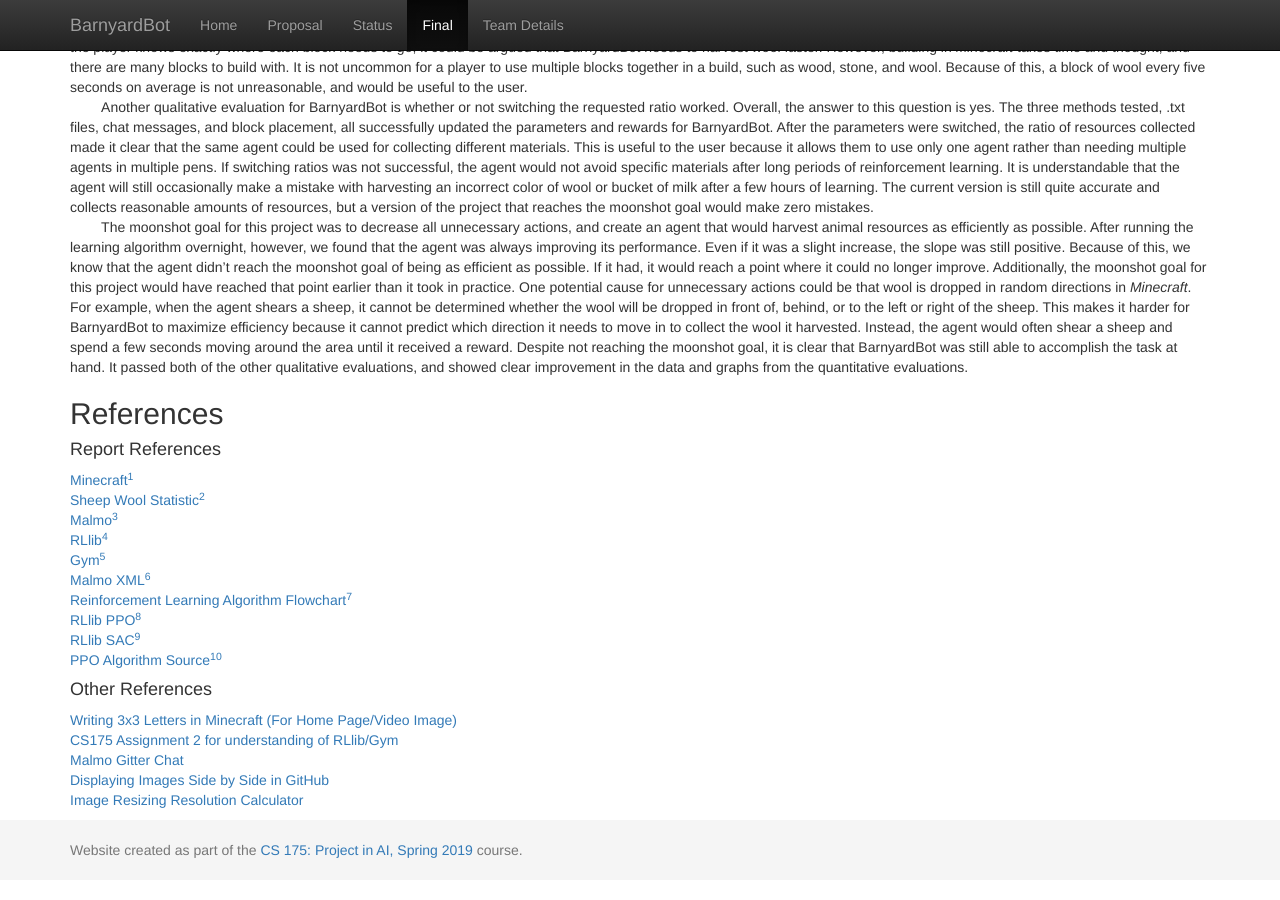
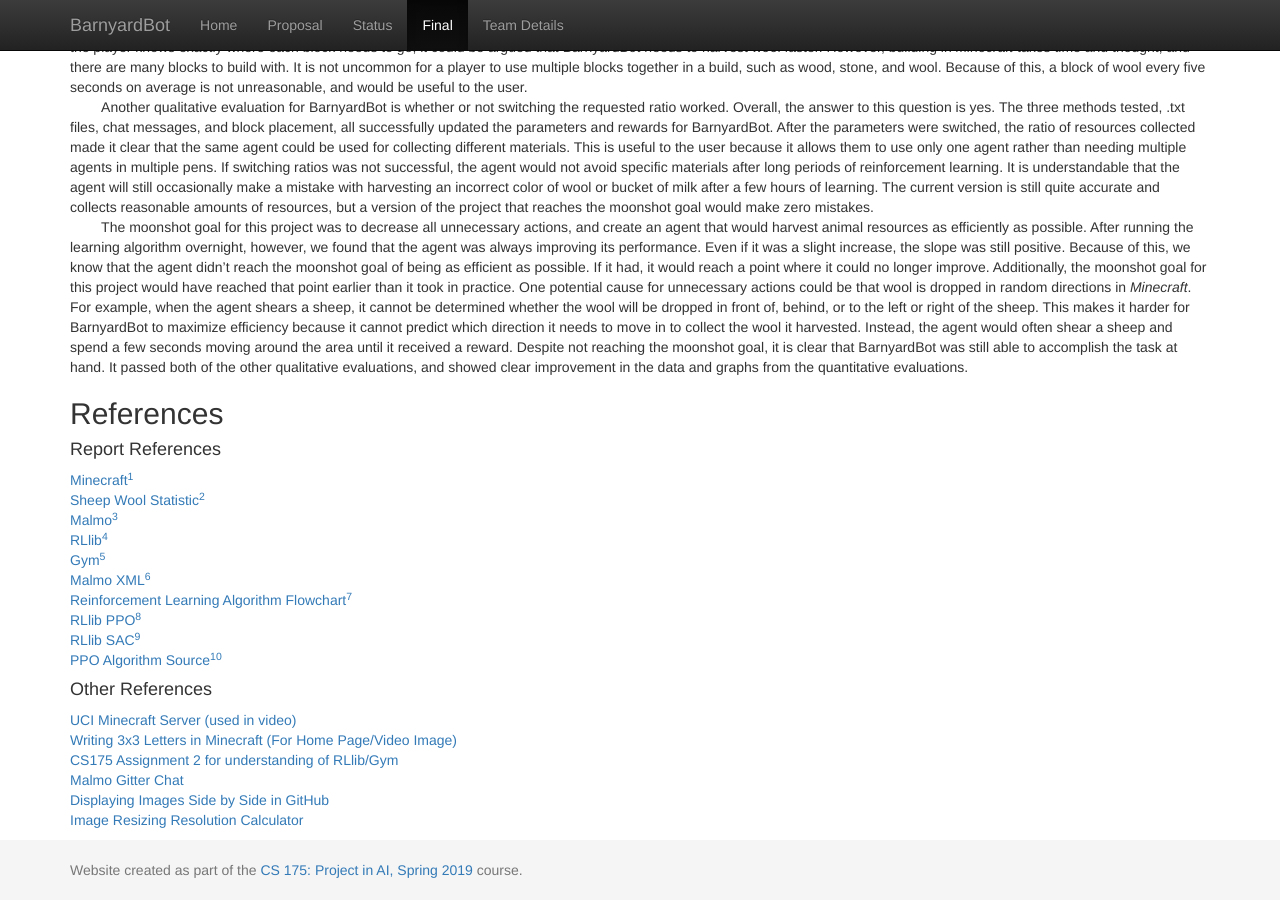
Before and after one commit to brandonmeyer/BarnyardBot, a Jekyll site: the page built from docs/final.md, in a window 1280 px wide and 900 px high, scrolled down 4726 px. Built offline with Jekyll 4.4.1, drawn with Linux system fonts in a browser that asks for light colours; formulas are drawn with MathJax 3.

Commit message:
Update final.md

```diff
--- a/docs/final.md
+++ b/docs/final.md
@@ -77,6 +77,7 @@ The positive slope in the graphs and values for difference in average points sco
 [RLlib SAC<sup>9</sup>](https://docs.ray.io/en/latest/rllib-algorithms.html#sac)\
 [PPO Algorithm Source<sup>10</sup>](https://blogs.oracle.com/ai-and-datascience/post/reinforcement-learning-proximal-policy-optimization-ppo)
 #### Other References
+[UCI Minecraft Server (used in video)](https://sites.uci.edu/minecraft/)\
 [Writing 3x3 Letters in Minecraft (For Home Page/Video Image)](https://www.youtube.com/watch?v=vHExVqV-FD8)\
 [CS175 Assignment 2 for understanding of RLlib/Gym](https://canvas.eee.uci.edu/courses/40175/files/folder/assignment2?preview=16066666)\
 [Malmo Gitter Chat](https://gitter.im/Microsoft/malmo?at=578aa4fd3cb52e8b24cee1af)\
```
